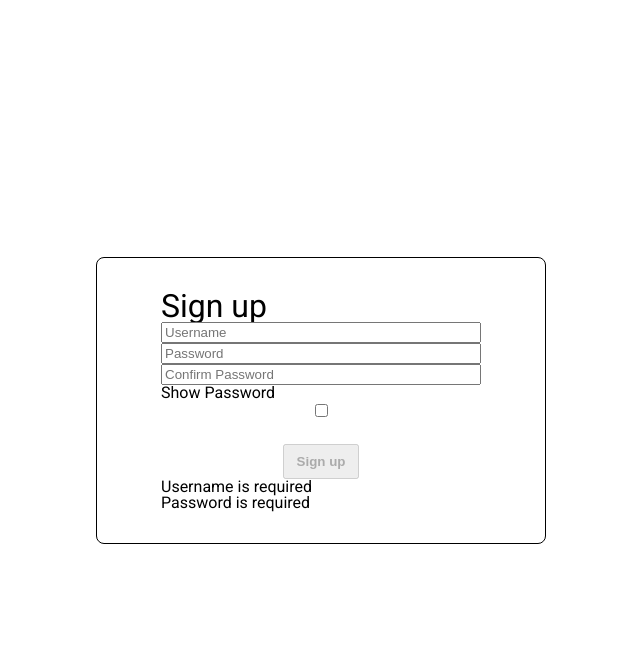
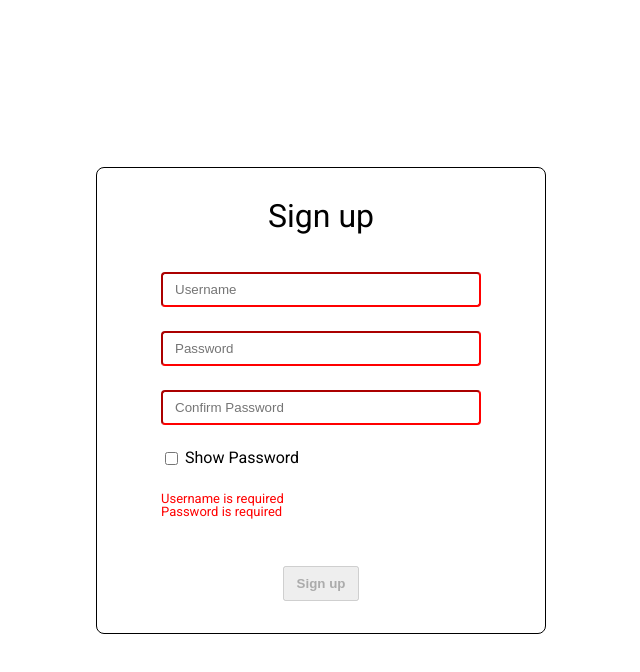
Before and after one commit to masonanders/signup-form-prototype, a React (Create React App) app: page / in a window 1280 px wide. Both pictures are taken after a click on the button "Sign up". Shown: the top 672 px of the page, without its empty margins (319-959 px from the left). Built offline with nearby package versions, Linux system fonts and the light colour scheme.

Commit message:
Add styling to Signup form

```diff
--- a/src/components/Signup/index.js
+++ b/src/components/Signup/index.js
@@ -21,7 +21,7 @@ export default function Signup({ onSignup }) {
   }
 
   return (
-    <div className="signup-form">
+    <div id="signup">
       <h1>Sign up</h1>
 
       <input
@@ -51,25 +51,28 @@ export default function Signup({ onSignup }) {
         error={String(error && (!confPass || password !== confPass))}
       />
 
-      <label htmlFor="show-pass">Show Password</label>
+      <span className="checkboxWithLabel">
         <input
           type="checkbox"
           id="show-pass"
           checked={showPass}
           onChange={(e) => setShowPass(e.target.checked)}
         />
+        <label htmlFor="show-pass">Show Password</label>
+      </span>
+
+      {error && (
+        <div className="error-messages">
+          {!username && <p>Username is required</p>}
+          {!(password || confPass) && <p>Password is required</p>}
+          {password !== confPass && <p>Passwords must match</p>}
+        </div>
+      )}
 
       <button disabled={error && !fieldsAreValid()} onClick={submit}>
         Sign up
       </button>
 
-      {error && (
-        <div>
-          {!username && <p>Username is required</p>}
-          {!(password || confPass) && <p>Password is required</p>}
-          {password !== confPass && <p>Passwords must match</p>}
-        </div>
-      )}
     </div>
   );
 }
--- a/src/components/Signup/signup.css
+++ b/src/components/Signup/signup.css
@@ -1,4 +1,36 @@
-.signup-form {
+#signup {
   display: flex;
   flex-direction: column;
+  row-gap: 24px;
 }
+
+h1 {
+  margin-bottom: 16px;
+  margin-left: auto;
+  margin-right: auto;
+}
+
+input {
+  padding: 8px 12px;
+}
+
+input[type=checkbox] {
+  border-radius: 4px;
+  cursor: pointer;
+}
+
+input[error=true] {
+  border-color: red;
+  border-radius: 4px;
+}
+
+.checkboxWithLabel {
+  align-items: center;
+  column-gap: 4px;
+  display: flex;
+}
+
+.error-messages {
+  color: red;
+  font-size: small;
+}
```
Lines whose indentation alone changed are shown as unchanged.
